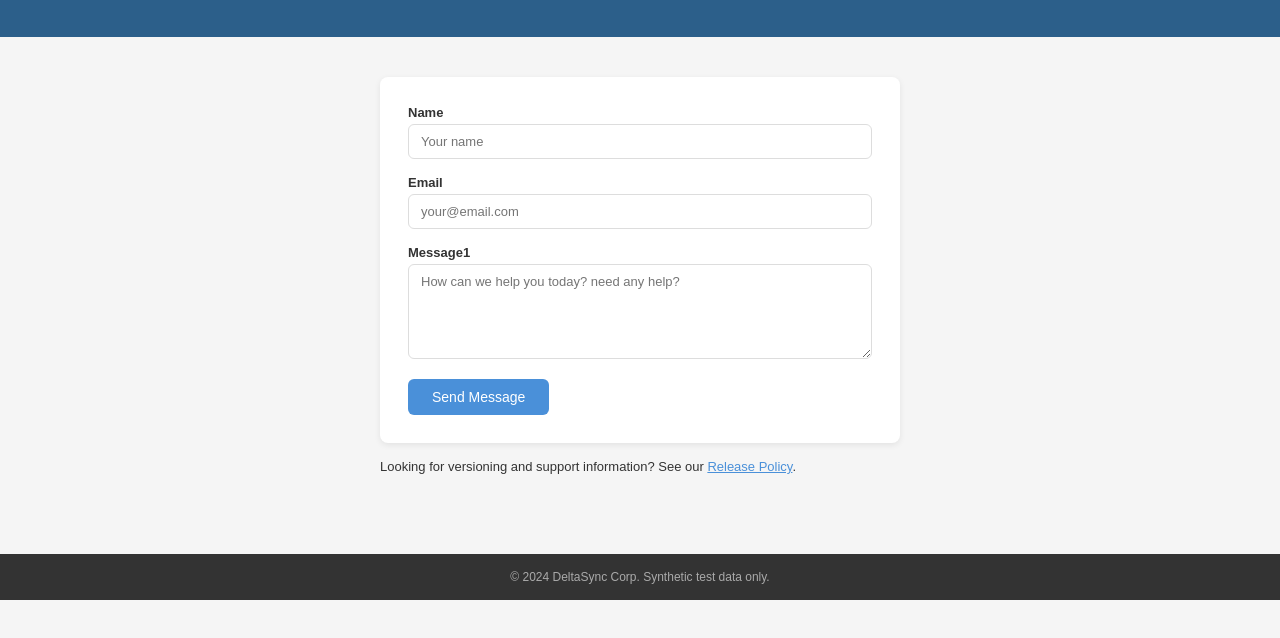
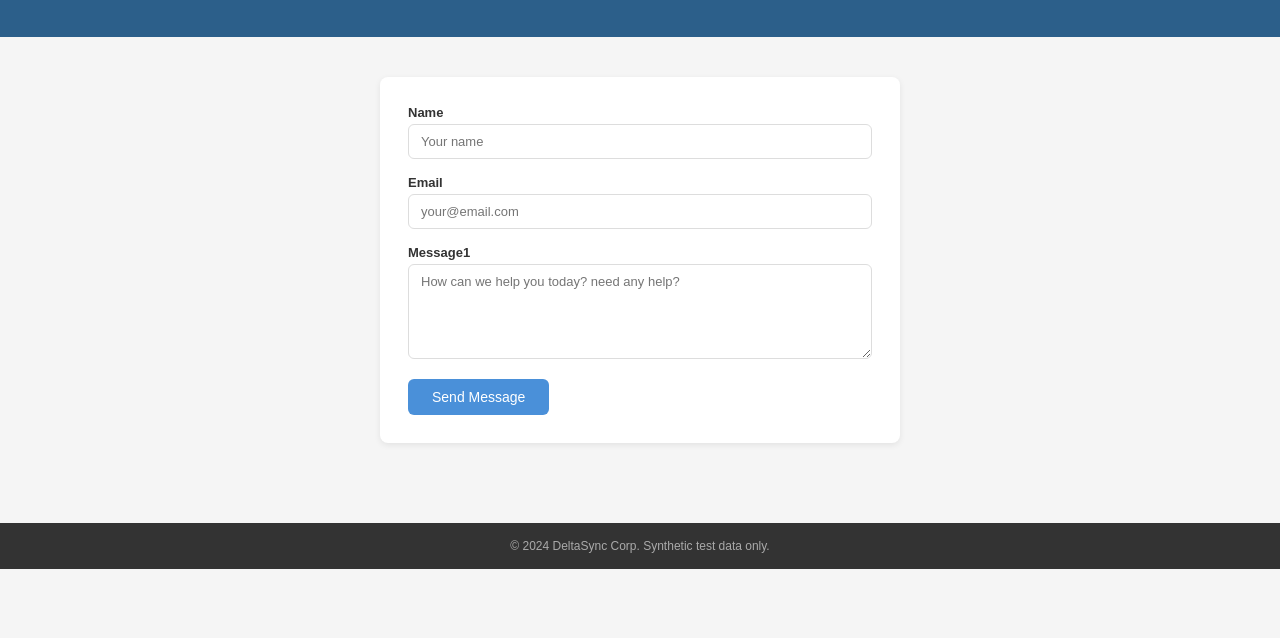
Before and after one commit to sai-genesys/deltasync-test-site, a plain HTML site: page contact/index.html in a window 1280 px wide. Shown: the part 140-778 px from the top of the page. Drawn offline with Linux system fonts and the light colour scheme.

Commit message:
remove the link

```diff
--- a/contact/index.html
+++ b/contact/index.html
@@ -36,7 +36,6 @@
     <label>Message1</label><textarea rows="5" placeholder="How can we help you today? need any help?"></textarea>
     <button type="button">Send Message</button>
   </div>
-  <p style="margin-top:16px;font-size:13px;">Looking for versioning and support information? See our <a href="../docs/release-policy.html" style="color:#4a90d9;">Release Policy</a>.</p>
 </div>
 <footer>© 2024 DeltaSync Corp. Synthetic test data only.</footer>
 </body>
```
